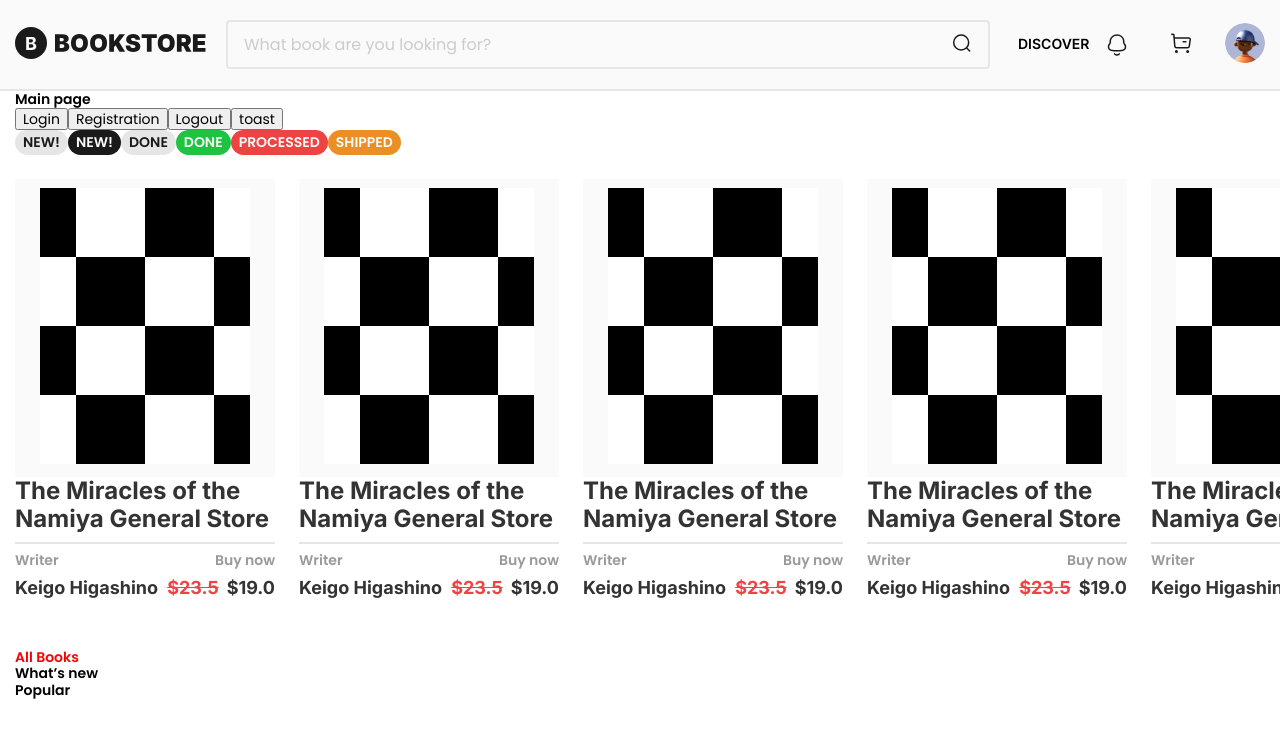
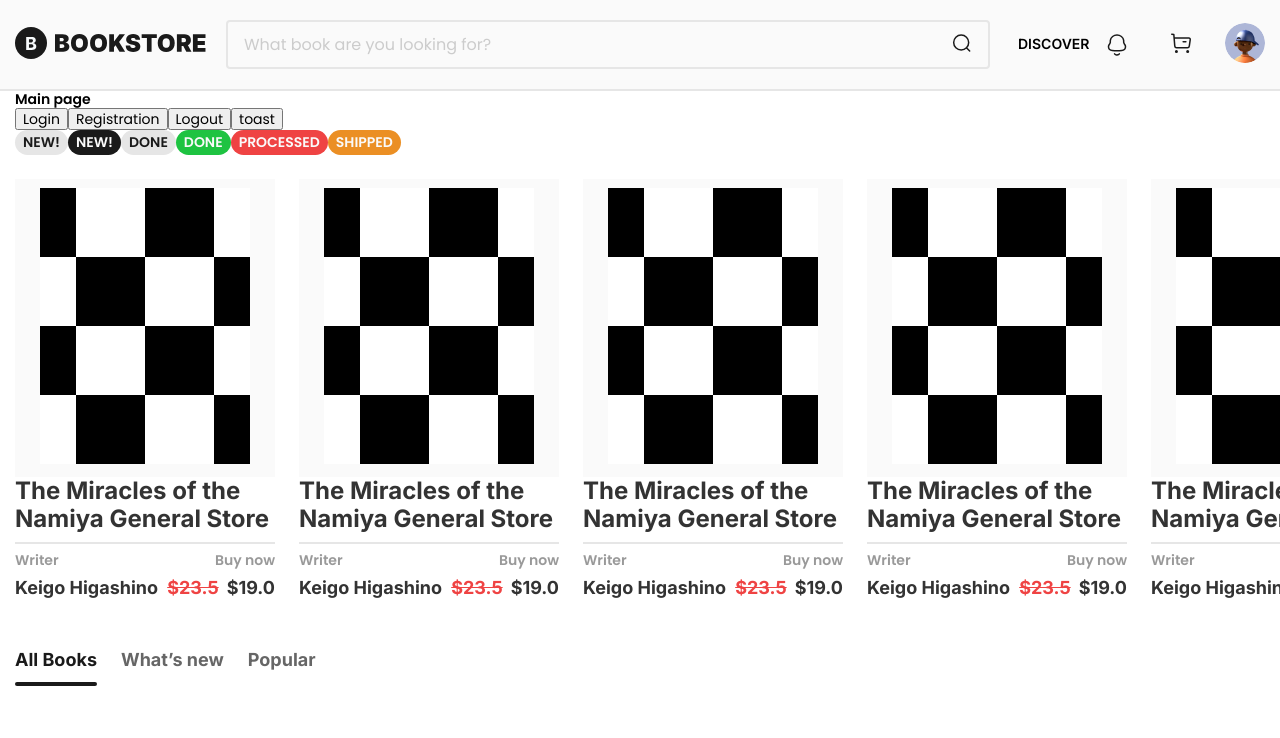
Before and after one commit to gapanovichV/bookstore-next, a Next.js app: page / in a window 1280 px wide. Shown: the top 738 px of the page. Built offline with nearby package versions, Linux system fonts and the light colour scheme.

Commit message:
styles: tab style

```diff
--- a/components/elements/Tab/Tab.module.scss
+++ b/components/elements/Tab/Tab.module.scss
@@ -1,18 +1,35 @@
 .tab {
+  display: flex;
+  gap: 24px;
+  &__label {
+    cursor: pointer;
+    font: var(--font-subtitle-2);
+    color: var(--color-style-primary-500);
+  }
+}
+.active {
+  color: var(--color-style-primary-800);
+}
 
-  &__label {
-
+.horizontal {
+  flex-direction: row;
+  align-items: center;
+  .active {
+    position: relative;
+    &::after {
+      content: '';
+      position: absolute;
+      left: 0;
+      bottom: -16px;
+      width: 100%;
+      height: 4px;
+      border-radius: 2px;
+      background: var(--color-style-primary-800);
+    }
   }
 }
 
-.horizontal {
-
+.vertical {
+  flex-direction: column;
+  gap: 16px;
 }
-
-.vertical {
-
-}
-
-.active {
-  color: red;
-}
```
